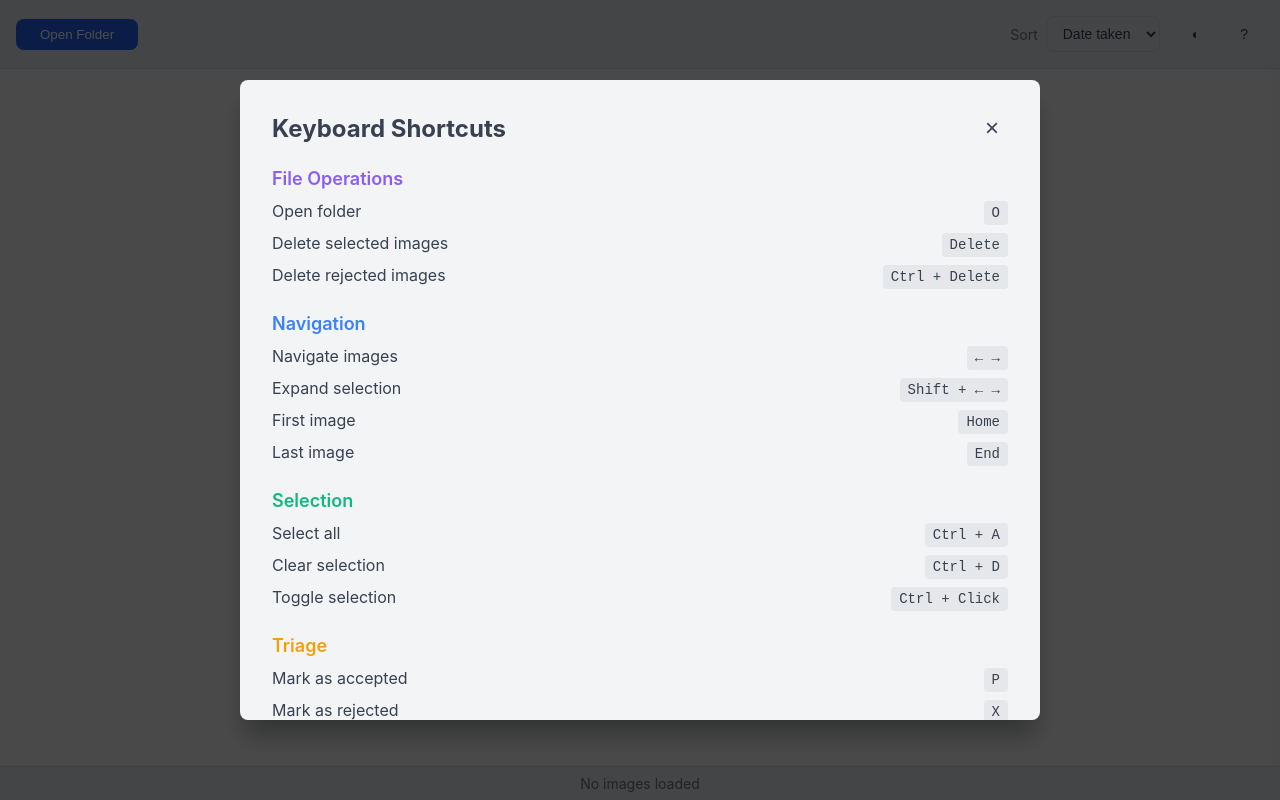
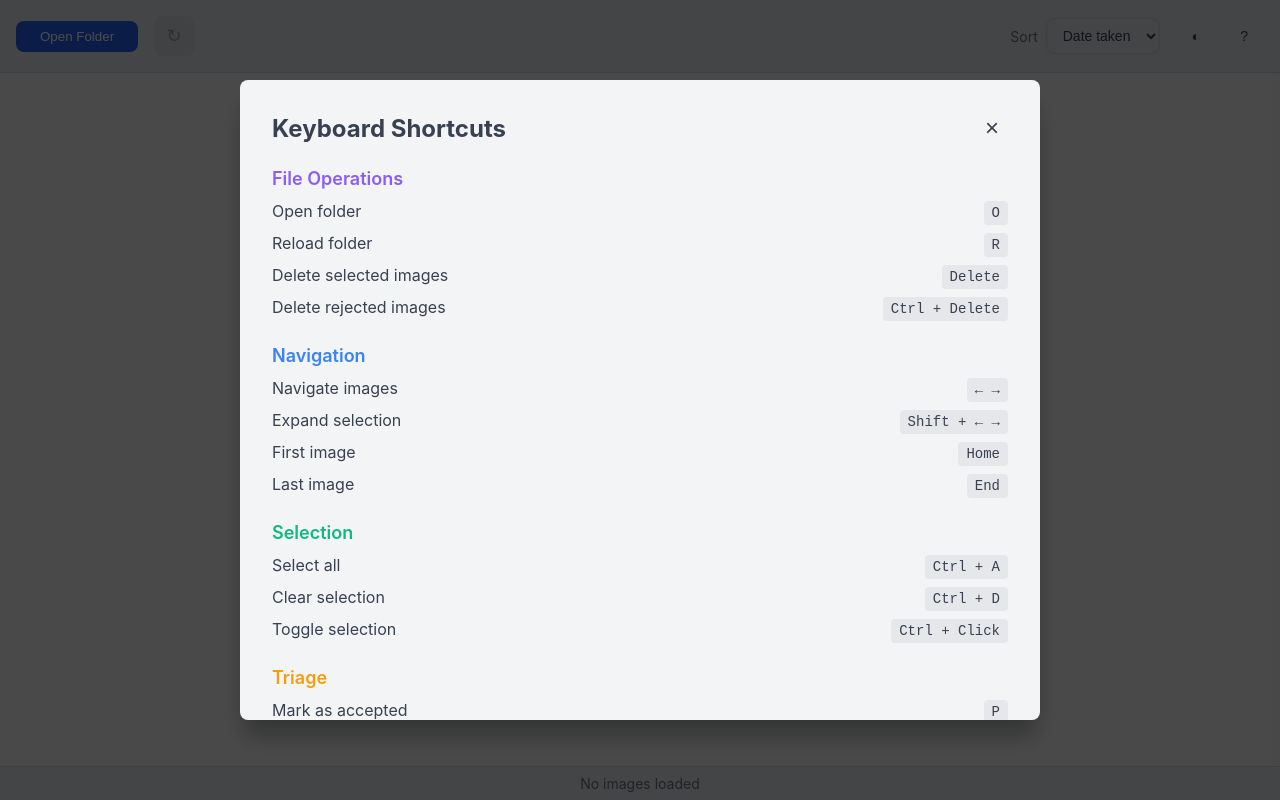
Before and after one commit to jelledruyts/lightbox, a Vue app: page / in a window 1280 px wide. Both pictures are taken after a click on the button "Keyboard shortcuts". Built offline with nearby package versions, Linux system fonts and the light colour scheme.

Commit message:
Fix #5: add folder reload controls
Co-authored-by: Copilot <223556219+Copilot@users.noreply.github.com>

```diff
--- a/src/App.vue
+++ b/src/App.vue
@@ -42,7 +42,7 @@ const detailZoom = ref(1)
 const detailPanX = ref(0)
 const detailPanY = ref(0)
 const showHelpModal = ref(false)
-const toolbarRef = ref<{ openFolder: () => void } | null>(null)
+const toolbarRef = ref<{ openFolder: () => void; reloadFolder: () => void } | null>(null)
 const showConfirmModal = ref(false)
 const confirmModalMessage = ref('')
 const confirmModalCallback = ref<(() => void) | null>(null)
@@ -759,6 +759,13 @@ function handleKeyDown(event: KeyboardEvent) {
     return
   }
 
+  // Reload folder with R
+  if ((event.key === 'r' || event.key === 'R') && !event.ctrlKey && !event.metaKey) {
+    event.preventDefault()
+    toolbarRef.value?.reloadFolder()
+    return
+  }
+
   if (images.value.length === 0) return
 
   // Select All with Ctrl+A
@@ -1204,7 +1211,7 @@ onUnmounted(() => {
 
 <template>
   <div :style="{ height: '100vh', display: 'flex', flexDirection: 'column', overflow: 'hidden', backgroundColor: colors.bg, color: colors.text }">
-    <Toolbar ref="toolbarRef" :colors="colors" @folder-selected="handleFolderSelected">
+    <Toolbar ref="toolbarRef" :colors="colors" :current-folder-handle="folderHandle" @folder-selected="handleFolderSelected">
       <template #actions>
         <ToolbarSelect
           label="Sort"
@@ -1769,6 +1776,10 @@ onUnmounted(() => {
                 <kbd :style="{ padding: '0.25rem 0.5rem', backgroundColor: colors.bgSecondary, borderRadius: '0.25rem', fontSize: '0.875rem' }">O</kbd>
               </div>
               <div :style="{ display: 'flex', justifyContent: 'space-between' }">
+                <span>Reload folder</span>
+                <kbd :style="{ padding: '0.25rem 0.5rem', backgroundColor: colors.bgSecondary, borderRadius: '0.25rem', fontSize: '0.875rem' }">R</kbd>
+              </div>
+              <div :style="{ display: 'flex', justifyContent: 'space-between' }">
                 <span>Delete selected images</span>
                 <kbd :style="{ padding: '0.25rem 0.5rem', backgroundColor: colors.bgSecondary, borderRadius: '0.25rem', fontSize: '0.875rem' }">Delete</kbd>
               </div>
--- a/src/components/Toolbar.vue
+++ b/src/components/Toolbar.vue
@@ -2,6 +2,7 @@
 import { ref } from 'vue'
 
 const props = defineProps<{
+  currentFolderHandle?: FileSystemDirectoryHandle | null
   colors: {
     bg: string
     bgSecondary: string
@@ -20,6 +21,22 @@ const emit = defineEmits<{
 }>()
 
 const isLoading = ref(false)
+const loadingAction = ref<'open' | 'reload'>('open')
+
+async function readImageFiles(dirHandle: FileSystemDirectoryHandle) {
+  const imageFiles: File[] = []
+
+  for await (const entry of dirHandle.values()) {
+    if (entry.kind === 'file') {
+      const file = await entry.getFile()
+      if (file.type.startsWith('image/')) {
+        imageFiles.push(file)
+      }
+    }
+  }
+
+  return imageFiles
+}
 
 async function openFolder() {
   if (!supportsFileSystemAccess) {
@@ -29,17 +46,9 @@ async function openFolder() {
 
   try {
     isLoading.value = true
+    loadingAction.value = 'open'
     const dirHandle = await window.showDirectoryPicker()
-    const imageFiles: File[] = []
-
-    for await (const entry of dirHandle.values()) {
-      if (entry.kind === 'file') {
-        const file = await entry.getFile()
-        if (file.type.startsWith('image/')) {
-          imageFiles.push(file)
-        }
-      }
-    }
+    const imageFiles = await readImageFiles(dirHandle)
 
     emit('folderSelected', imageFiles, dirHandle)
   } catch (error) {
@@ -52,9 +61,28 @@ async function openFolder() {
   }
 }
 
+async function reloadFolder() {
+  if (!props.currentFolderHandle) {
+    return
+  }
+
+  try {
+    isLoading.value = true
+    loadingAction.value = 'reload'
+    const imageFiles = await readImageFiles(props.currentFolderHandle)
+    emit('folderSelected', imageFiles, props.currentFolderHandle)
+  } catch (error) {
+    console.error('Error reloading folder:', error)
+    alert('Failed to reload folder')
+  } finally {
+    isLoading.value = false
+  }
+}
+
 // Expose openFolder to parent component
 defineExpose({
-  openFolder
+  openFolder,
+  reloadFolder
 })
 </script>
 
@@ -77,7 +105,33 @@ defineExpose({
         @mouseover="($event.currentTarget as HTMLElement).style.backgroundColor = isLoading ? '#9ca3af' : '#1d4ed8'"
         @mouseout="($event.currentTarget as HTMLElement).style.backgroundColor = isLoading ? '#9ca3af' : '#2563eb'"
       >
-        {{ isLoading ? 'Loading...' : 'Open Folder' }}
+        {{ isLoading && loadingAction === 'open' ? 'Loading...' : 'Open Folder' }}
+      </button>
+      <button
+        @click="reloadFolder"
+        :disabled="isLoading || !currentFolderHandle"
+        :style="{
+          width: '2.5rem',
+          height: '2.5rem',
+          backgroundColor: isLoading || !currentFolderHandle ? colors.border : colors.buttonBg,
+          color: isLoading || !currentFolderHandle ? colors.textSecondary : colors.text,
+          borderRadius: '0.5rem',
+          border: 'none',
+          cursor: isLoading || !currentFolderHandle ? 'not-allowed' : 'pointer',
+          fontWeight: '500',
+          transition: 'background-color 0.2s',
+          opacity: isLoading || !currentFolderHandle ? '0.6' : '1',
+          display: 'flex',
+          alignItems: 'center',
+          justifyContent: 'center',
+          fontSize: '1.125rem',
+          lineHeight: '1'
+        }"
+        @mouseover="!isLoading && currentFolderHandle && (($event.currentTarget as HTMLElement).style.backgroundColor = colors.buttonHoverBg)"
+        @mouseout="($event.currentTarget as HTMLElement).style.backgroundColor = isLoading || !currentFolderHandle ? colors.border : colors.buttonBg"
+        title="Reload the currently opened folder (R)"
+      >
+        {{ isLoading && loadingAction === 'reload' ? '…' : '↻' }}
       </button>
       <div v-if="!supportsFileSystemAccess" style="color: #dc2626; font-size: 0.875rem; font-weight: 500;">
         ⚠️ File System Access API not supported. Please use Chrome or Edge.
```
